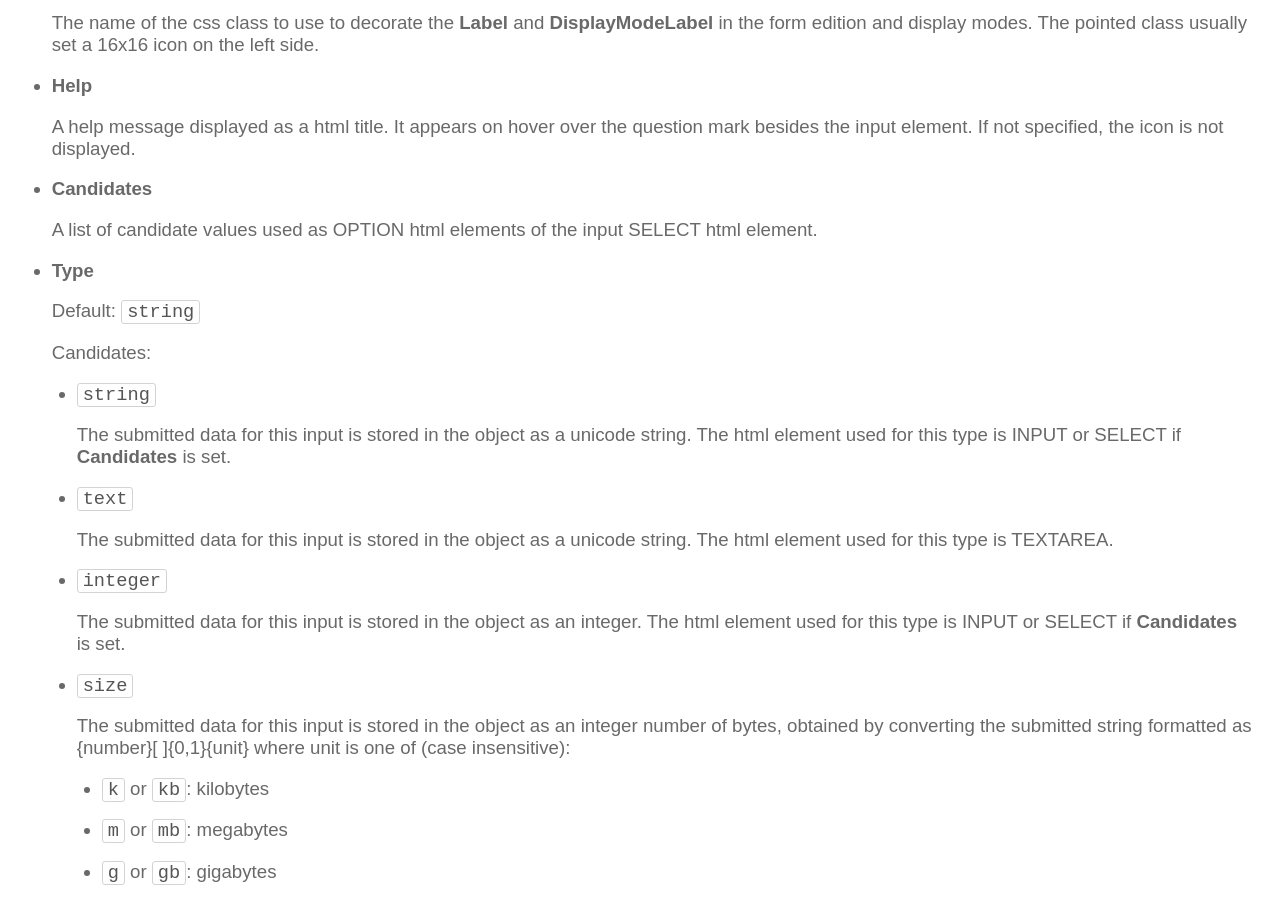
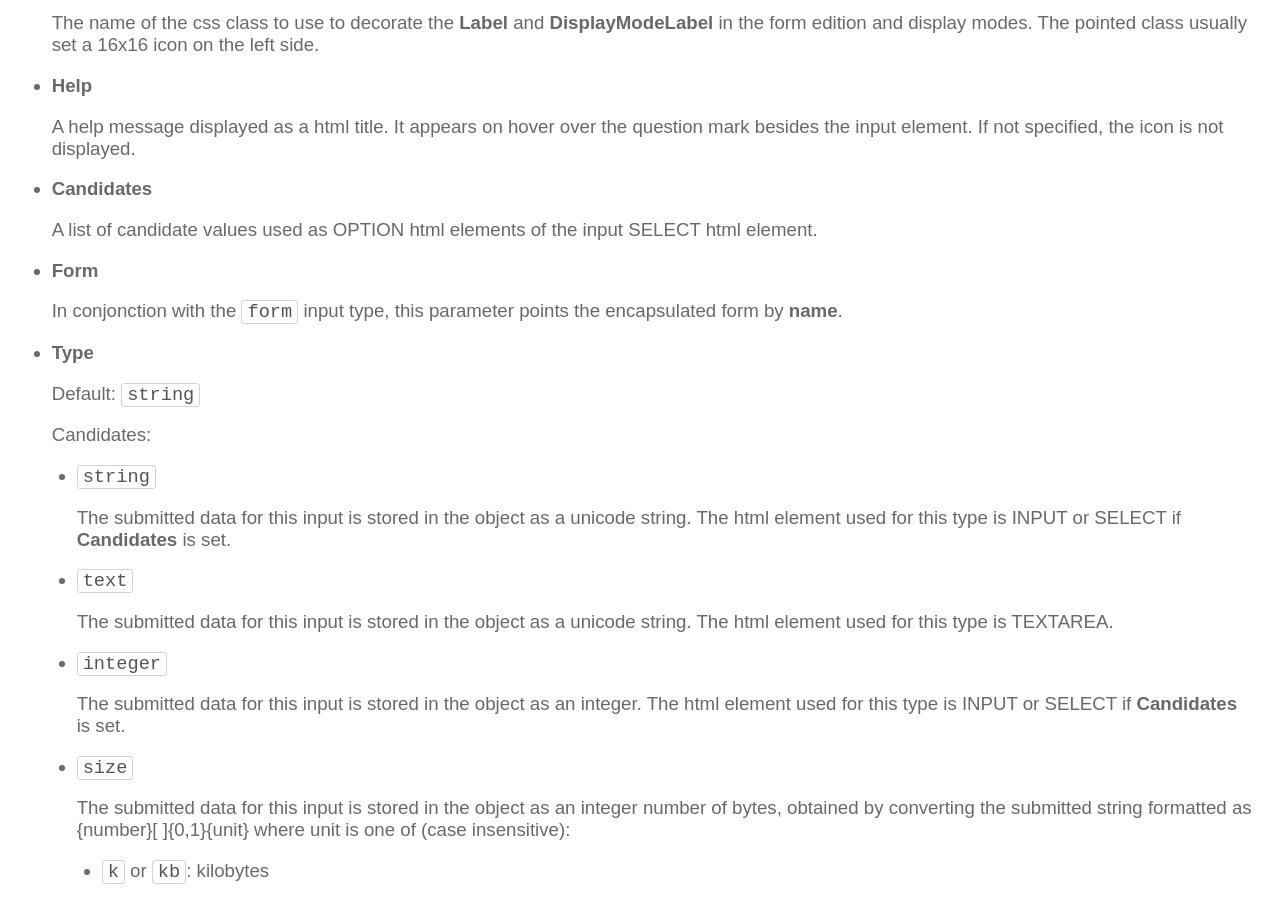
Before and after one commit to opensvc/docs.opensvc.com, a Sphinx documentation site: the page built from source/collector.forms.rst, in a window 1280 px wide and 900 px high, scrolled down 6322 px. Built offline with Sphinx 7.4.7, drawn with Linux system fonts in a browser that asks for light colours; comment, search, counter and statistics services are not loaded; some of the changed text lies outside the part shown.

Commit message:
Document the form encapsulation

```diff
--- a/source/collector.forms.rst
+++ b/source/collector.forms.rst
@@ -279,6 +279,10 @@ Keywords
 
   A list of candidate values used as OPTION html elements of the input SELECT html element.
 
+* **Form**
+
+  In conjonction with the ``form`` input type, this parameter points the encapsulated form by **name**.
+
 * **Type**
 
   Default: ``string``
@@ -328,9 +332,14 @@ Keywords
 
   * ``checklist``
 
-    The submitted data for this input is a list whose elements are the values of the checked items at submition. Proposed items can be defined through ``Candidates`` or through ``Function`` and ``Args``. ``ReadOnly``, ``Mandatory`` and ``Constraints`` are ignored.
+    The submitted data for this input is a list whose elements are the values of the checked items at submition. Proposed items can be defined through **Candidates** or through **Function** and **Args**. **ReadOnly**, **Mandatory** and **Constraints** are ignored.
 
   Unknown values will default to the ``string`` type.
+
+  * ``form``
+
+    The input value is the dataset produced by another form, pointed by the **Form** input keyword.
+
 
 * **Unit**
 
```
